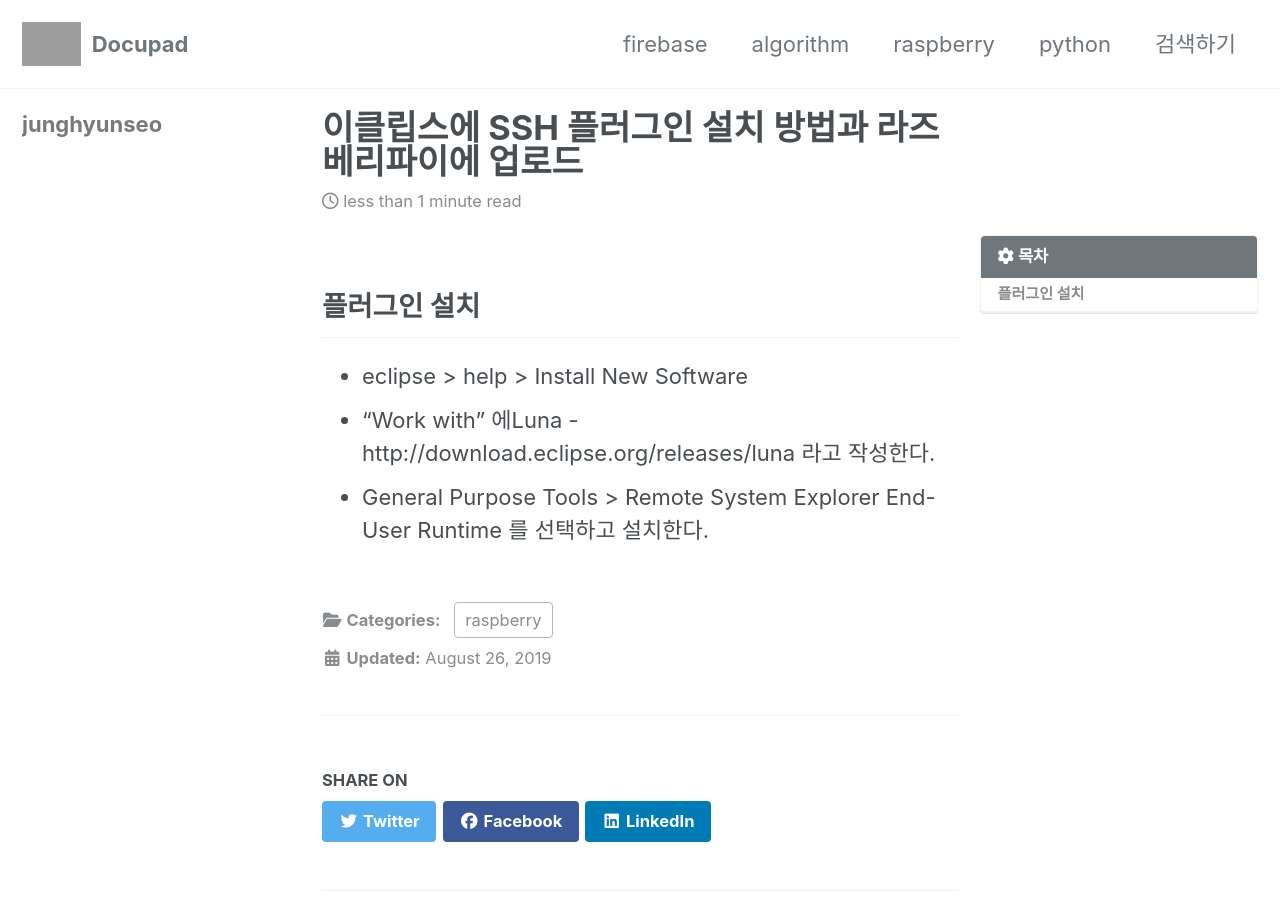
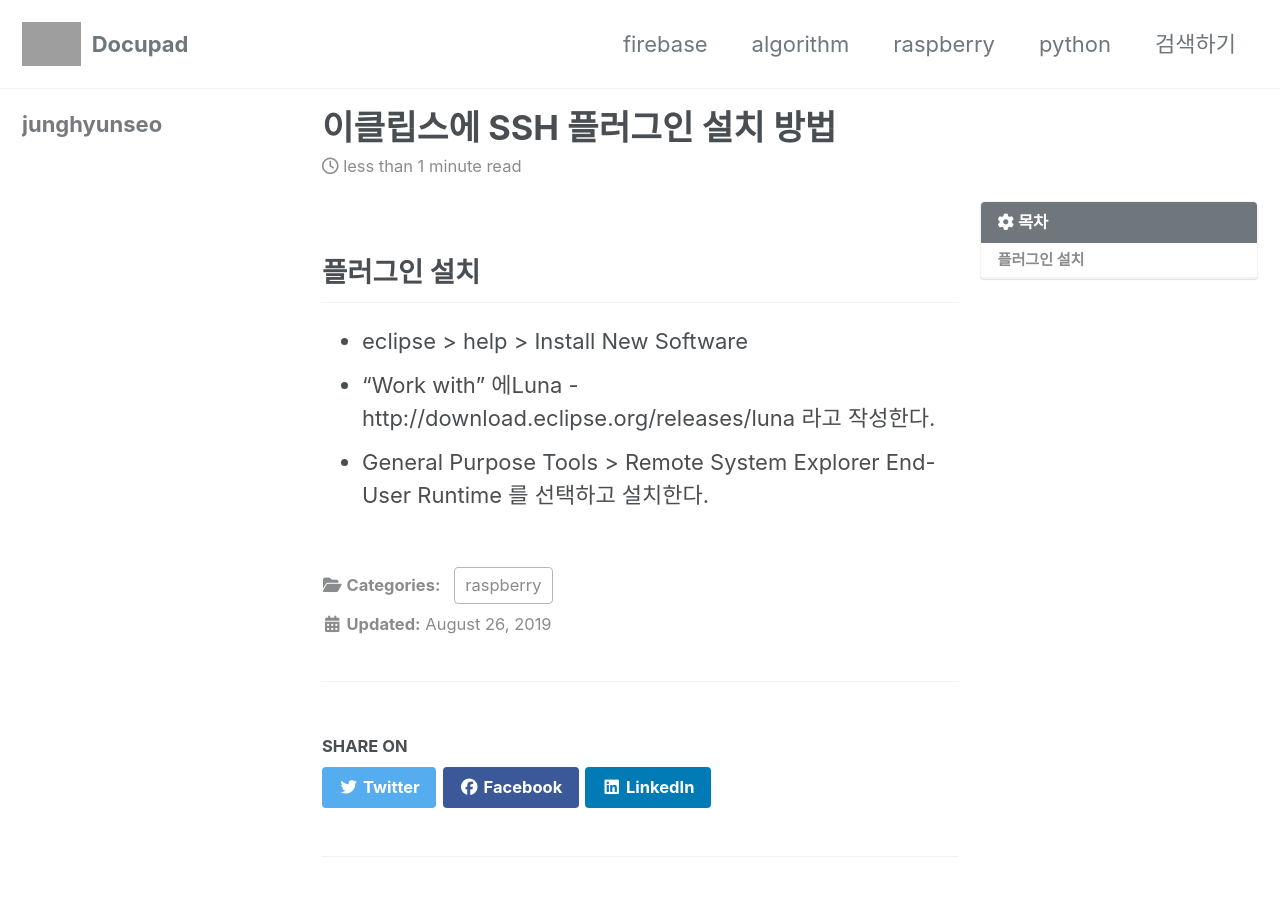
Before and after one commit to junghyunseo0105/docupad, a Jekyll site: the page built from _posts/2019-08-26-이클립스에-SSH-플러그인-설치-방법.md, in a window 1280 px wide and 900 px high. Built offline with Jekyll 4.4.1, drawn with Linux system fonts in a browser that asks for light colours; cached includes are drawn as plain includes; nearby versions of some CDN libraries; grey boxes are pictures that could not be loaded.

Commit message:
Update 2019-08-26-이클립스에-SSH-플러그인-설치-방법.md

```diff
--- a/_posts/2019-08-26-이클립스에-SSH-플러그인-설치-방법.md
+++ b/_posts/2019-08-26-이클립스에-SSH-플러그인-설치-방법.md
@@ -1,5 +1,5 @@
 ---
-title: "이클립스에 SSH 플러그인 설치 방법과 라즈베리파이에 업로드"
+title: "이클립스에 SSH 플러그인 설치 방법"
 layout: single
 category: raspberry
 toc: true
```
